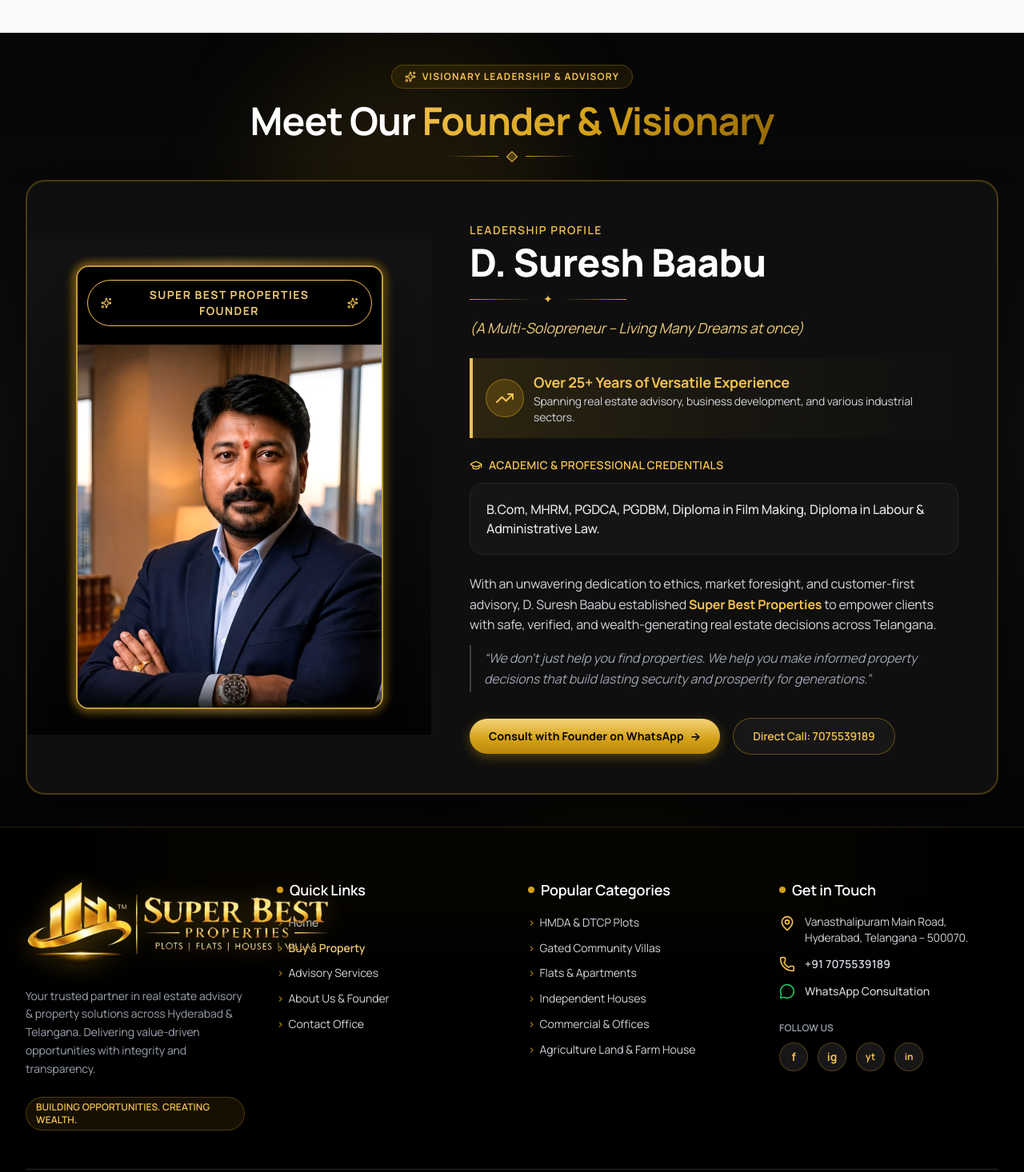
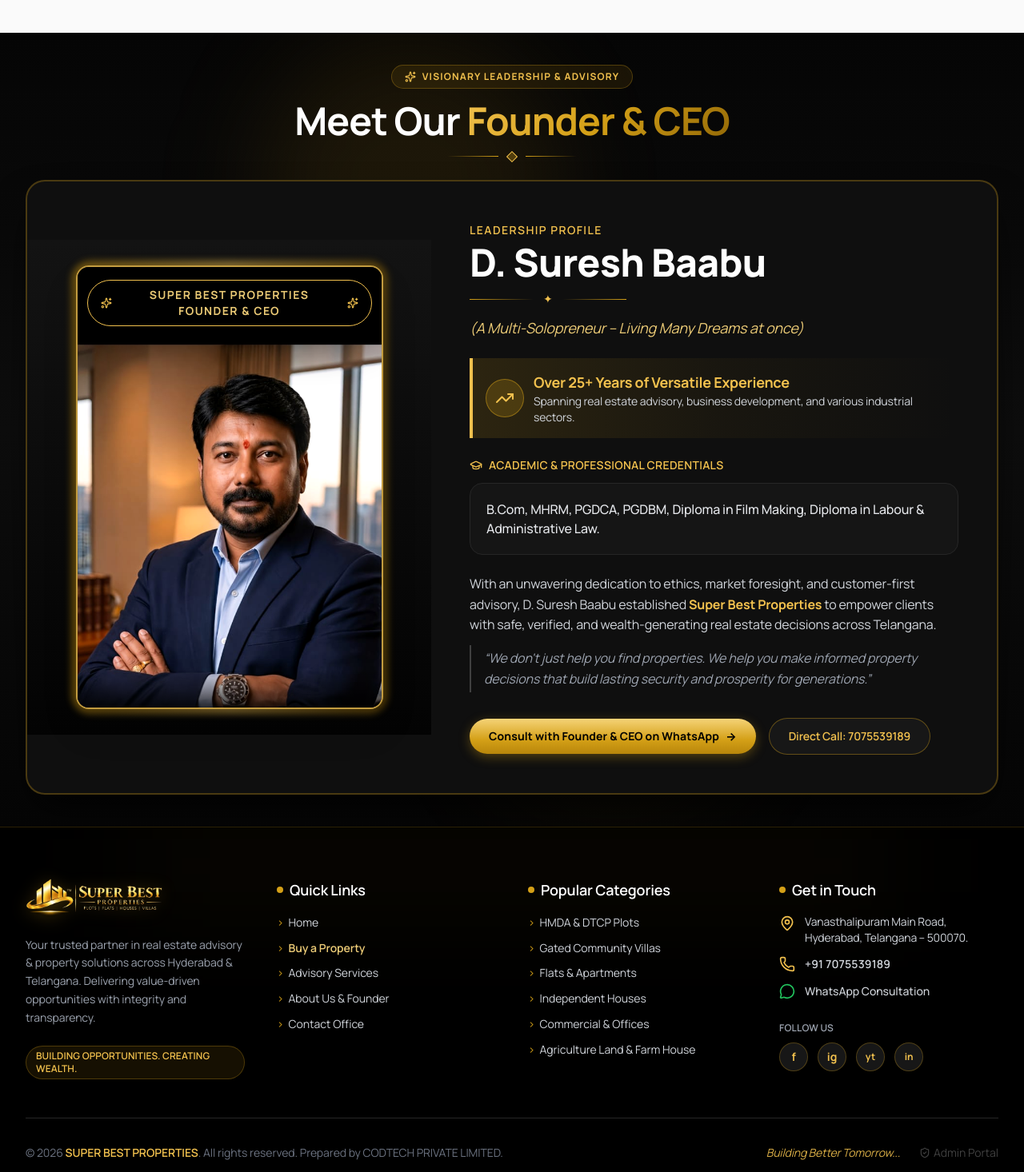
Before and after one commit to shaikmuzammil2905/Super-best-properties, a React (Vite) app: page /about in a window 1280 px wide. Shown: the part 3224-4690 px from the top of the page at 80% size. Built offline with nearby package versions, Linux system fonts and the light colour scheme; no server answers.

Commit message:
fix: contain footer logo to prevent overlap, expand property card titles to 2 lines without cutoff, and update founder badge to FOUNDER & CEO

```diff
--- a/src/components/Footer.jsx
+++ b/src/components/Footer.jsx
@@ -11,13 +11,13 @@ export default function Footer() {
       <div className="max-w-7xl mx-auto px-4 sm:px-6 lg:px-8 relative z-10">
         <div className="grid grid-cols-1 md:grid-cols-2 lg:grid-cols-4 gap-10 pb-12 border-b border-neutral-800">
 
-          {/* Col 1: Brand & Logo */}
-          <div className="space-y-4">
+          {/* Col 1: Brand & Logo - Cleanly contained, zero overlap with Quick Links */}
+          <div className="space-y-4 max-w-full">
             <Link to="/" className="inline-block group" aria-label="Super Best Properties Home">
               <img
                 src="/assets/logo.png"
                 alt="Super Best Properties Logo"
-                className="h-20 sm:h-24 md:h-28 w-auto max-w-[320px] sm:max-w-[380px] object-contain transition-transform duration-300 group-hover:scale-105 filter drop-shadow-[0_2px_14px_rgba(212,160,23,0.35)]"
+                className="h-10 sm:h-12 w-auto max-w-[190px] sm:max-w-[210px] object-contain transition-transform duration-300 group-hover:scale-105 filter drop-shadow-[0_2px_10px_rgba(212,160,23,0.3)]"
               />
             </Link>
             <p className="text-sm text-gray-400 leading-relaxed">
--- a/src/components/FounderSection.jsx
+++ b/src/components/FounderSection.jsx
@@ -17,7 +17,7 @@ export default function FounderSection() {
             <span>Visionary Leadership & Advisory</span>
           </div>
           <h2 className="text-3xl sm:text-4xl md:text-5xl font-serif font-bold text-white tracking-tight">
-            Meet Our <span className="gold-gradient-text">Founder & Visionary</span>
+            Meet Our <span className="gold-gradient-text">Founder & CEO</span>
           </h2>
           <div className="flex items-center justify-center space-x-3 mt-4">
             <div className="h-[1px] w-16 bg-gradient-to-r from-transparent to-gold-500"></div>
@@ -41,17 +41,17 @@ export default function FounderSection() {
                 <div className="relative rounded-2xl overflow-hidden border-2 border-gold-400/80 shadow-2xl bg-neutral-950 aspect-[9/14] sm:aspect-[9/13]">
 
                   {/* Upward shifted grand badge in the top space */}
-                  <div className="absolute top-4 inset-x-3 text-center z-20">
-                    <span className="inline-flex items-center space-x-2 bg-black/90 backdrop-blur-md px-4 py-2 rounded-full border border-gold-400 text-gold-300 text-xs sm:text-sm font-bold tracking-widest uppercase shadow-2xl shadow-black/90">
-                      <Sparkles className="w-3.5 h-3.5 text-gold-400" />
-                      <span>SUPER BEST PROPERTIES FOUNDER</span>
-                      <Sparkles className="w-3.5 h-3.5 text-gold-400" />
+                  <div className="absolute top-4 inset-x-2 sm:inset-x-3 text-center z-20">
+                    <span className="inline-flex items-center space-x-1.5 sm:space-x-2 bg-black/90 backdrop-blur-md px-3 sm:px-4 py-1.5 sm:py-2 rounded-full border border-gold-400 text-gold-300 text-[11px] sm:text-xs md:text-sm font-bold tracking-wider sm:tracking-widest uppercase shadow-2xl shadow-black/90">
+                      <Sparkles className="w-3 h-3 sm:w-3.5 sm:h-3.5 text-gold-400 shrink-0" />
+                      <span>SUPER BEST PROPERTIES FOUNDER & CEO</span>
+                      <Sparkles className="w-3 h-3 sm:w-3.5 sm:h-3.5 text-gold-400 shrink-0" />
                     </span>
                   </div>
 
                   <img
                     src="/assets/founder.png"
-                    alt="D. Suresh Baabu - Founder Super Best Properties"
+                    alt="D. Suresh Baabu - Founder & CEO Super Best Properties"
                     className="w-full h-full object-cover object-top filter brightness-[1.02] contrast-[1.03]"
                   />
 
@@ -134,7 +134,7 @@ export default function FounderSection() {
                   rel="noopener noreferrer"
                   className="px-6 py-3 rounded-full gold-gradient-btn text-black font-bold text-sm tracking-wide shadow-lg hover:shadow-gold-500/40 transition-all flex items-center space-x-2"
                 >
-                  <span>Consult with Founder on WhatsApp</span>
+                  <span>Consult with Founder & CEO on WhatsApp</span>
                   <span>→</span>
                 </a>
                 <a
--- a/src/components/PropertyCard.jsx
+++ b/src/components/PropertyCard.jsx
@@ -96,9 +96,9 @@ export default function PropertyCard({ property }) {
         {/* Card Details */}
         <div className="p-4 sm:p-5 flex-1 flex flex-col justify-between space-y-3">
           <div>
-            {/* Title - Manrope 700 20px */}
+            {/* Title - Propertiss Exact Styling (Full Visibility, No Hidden Luxury 3BHK) */}
             <Link to={`/properties/${property.slug || property.id}`}>
-              <h3 className="text-[18px] sm:text-[20px] font-bold text-neutral-900 line-clamp-1 group-hover:text-gold-600 transition-colors tracking-tight property-title">
+              <h3 className="text-[15px] sm:text-[16px] font-bold text-neutral-900 line-clamp-2 min-h-[44px] sm:min-h-[46px] group-hover:text-gold-600 transition-colors tracking-tight leading-snug property-title">
                 {property.title}
               </h3>
             </Link>
```
